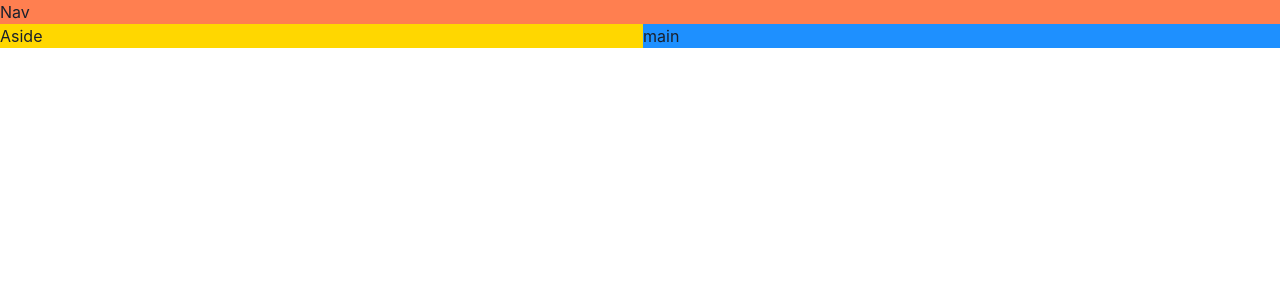
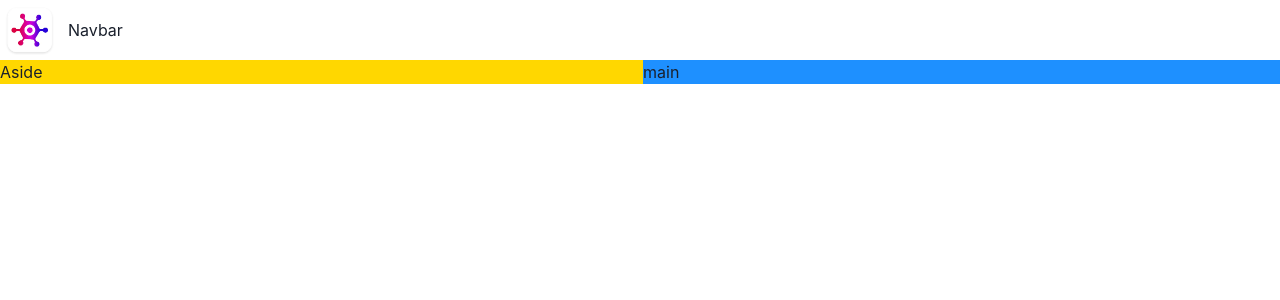
Before and after one commit to younusalinahid/game-hub, a React (Vite) app: page / in a window 1280 px wide. Shown: the top 300 px of the page. Built offline with nearby package versions, Linux system fonts and the light colour scheme.

Commit message:
Build a navbar

```diff
--- a/src/App.tsx
+++ b/src/App.tsx
@@ -1,4 +1,5 @@
 import { Grid, GridItem, Show } from "@chakra-ui/react";
+import NavBar from "./components/NavBar";
 
 function App() {
   return (
@@ -8,8 +9,8 @@
         lg: `"nav nav" "aside main"`,
       }}
     >
-      <GridItem area="nav" bg="coral">
-        Nav
+      <GridItem area="nav">
+        <NavBar />
       </GridItem>
       <Show above="lg">
         <GridItem area="aside" bg="gold">
--- /dev/null
+++ b/src/components/NavBar.tsx
@@ -0,0 +1,13 @@
+import { HStack, Image, Text } from "@chakra-ui/react";
+import logo from "../assets/logo.webp";
+
+const NavBar = () => {
+  return (
+    <HStack>
+      <Image src={logo} boxSize="60px" />
+      <Text>Navbar</Text>
+    </HStack>
+  );
+};
+
+export default NavBar;
```
Also changed, not shown: src/assets/logo.webp (added).
